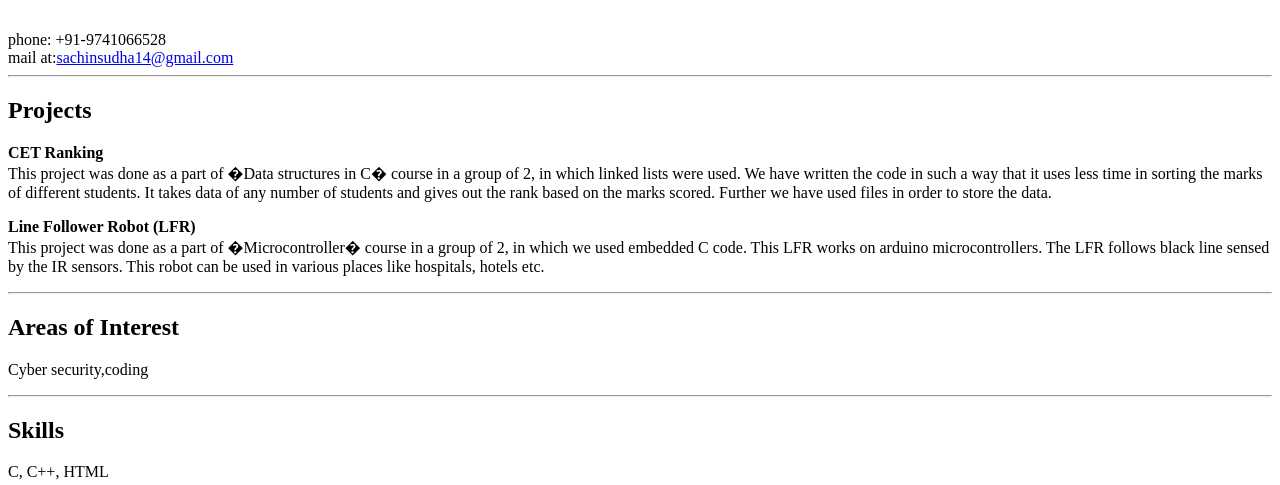
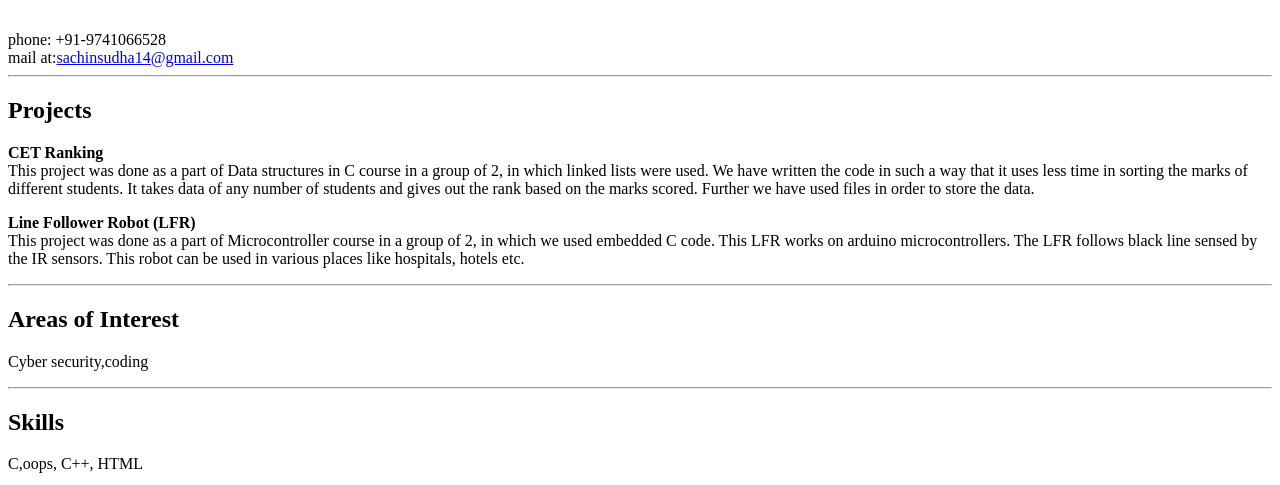
Before and after one commit to sachin199914/CV, a plain HTML site: page index.html in a window 1280 px wide. Shown: the part 471-956 px from the top of the page. Drawn offline with Linux system fonts and the light colour scheme.

Commit message:
Update index.html

```diff
--- a/index.html
+++ b/index.html
@@ -14,14 +14,14 @@ mail at:<a href="mailto:sachinsudha14@gmail.com">sachinsudha14@gmail.com</a>
 <hr>
 <h2>Projects</h2>
 <p><strong>CET Ranking</strong><br/>
-This project was done as a part of �Data structures in C� course in a group of 2, in which linked lists were used. We have written the code in such a way that it uses less time in sorting the marks of different students. It takes data of any number of students and gives out the rank based on the marks scored. Further we have used files in order to store the data.</p>
+This project was done as a part of Data structures in C course in a group of 2, in which linked lists were used. We have written the code in such a way that it uses less time in sorting the marks of different students. It takes data of any number of students and gives out the rank based on the marks scored. Further we have used files in order to store the data.</p>
 <p><strong>Line Follower Robot (LFR)</strong><br/>
-This project was done as a part of �Microcontroller� course in a group of 2, in which we used embedded C code. This LFR works on arduino microcontrollers. The LFR follows black line sensed by the IR sensors. This robot can be used in various places like hospitals, hotels etc.
+This project was done as a part of Microcontroller course in a group of 2, in which we used embedded C code. This LFR works on arduino microcontrollers. The LFR follows black line sensed by the IR sensors. This robot can be used in various places like hospitals, hotels etc.
 </p><hr>
 <h2>Areas of Interest</h2>
 <p>Cyber security,coding</p><hr>
 <h2>Skills</h2>
-<p>C, C++, HTML</p><hr>
+<p>C,oops, C++, HTML</p><hr>
 <h2>Education</h2>
 <p>
 <strong>Bachelor of Engineering (B.E)</strong><br/>
```
